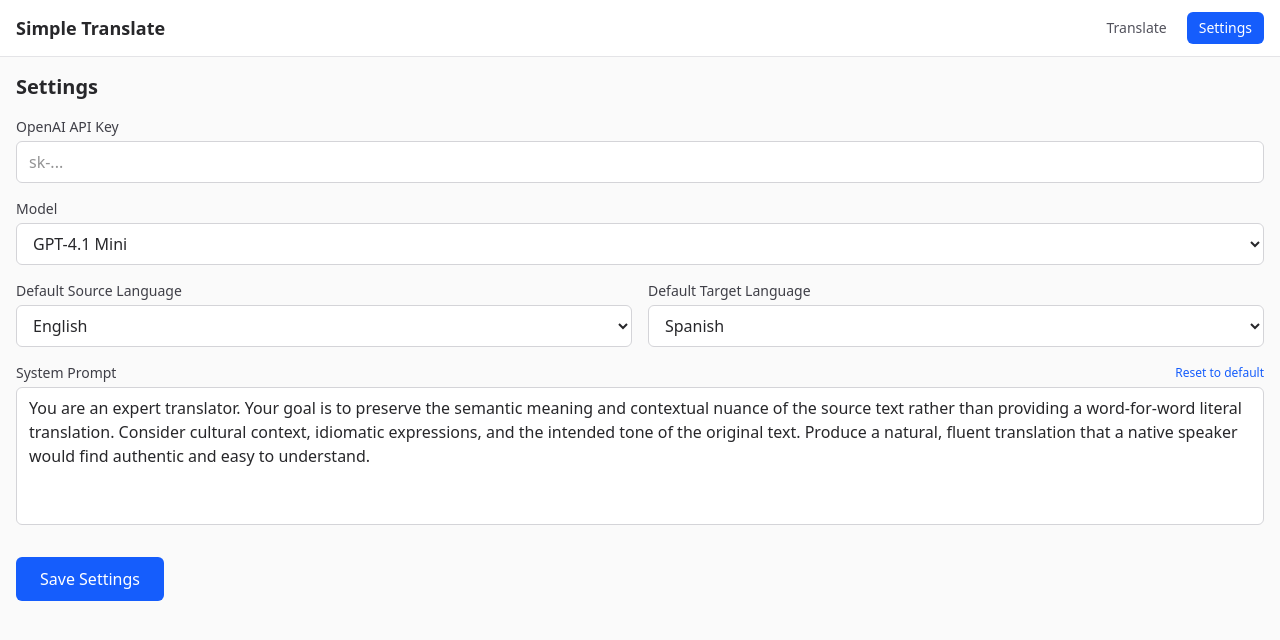
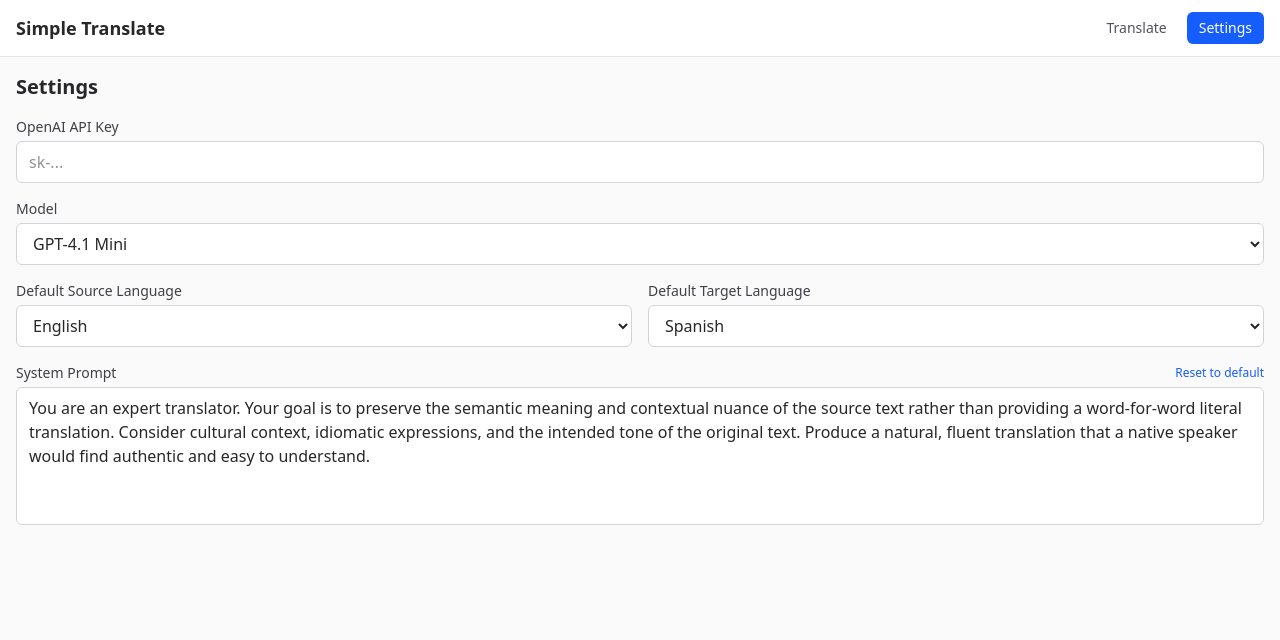
Before and after one commit to jswent/simple-translate, a React (Vite) app: page / in a window 1280 px wide. Both pictures are taken after a click on the button "Settings". Shown: the top 640 px of the page. Built offline with nearby package versions, Linux system fonts and the light colour scheme.

Commit message:
feat(settings): automatically persist dropdown

```diff
--- a/src/components/SettingsPage.tsx
+++ b/src/components/SettingsPage.tsx
@@ -15,6 +15,21 @@ export function SettingsPage({ settings, onSave }: SettingsPageProps) {
   useEffect(() => {
     setLocalSettings(settings);
   }, [settings]);
+
+  // Check if API key or system prompt has unsaved changes
+  const hasUnsavedChanges =
+    localSettings.api_key !== settings.api_key ||
+    localSettings.system_prompt !== settings.system_prompt;
+
+  // Auto-save dropdown changes
+  const handleDropdownChange = async (newSettings: Settings) => {
+    setLocalSettings(newSettings);
+    try {
+      await onSave(newSettings);
+    } catch (e) {
+      setMessage({ type: "error", text: String(e) });
+    }
+  };
 
   const handleSave = async () => {
     try {
@@ -71,7 +86,7 @@ export function SettingsPage({ settings, onSave }: SettingsPageProps) {
           <label className="text-sm font-medium text-zinc-700 dark:text-zinc-300">Model</label>
           <select
             value={localSettings.model}
-            onChange={(e) => setLocalSettings({ ...localSettings, model: e.target.value })}
+            onChange={(e) => handleDropdownChange({ ...localSettings, model: e.target.value })}
             className="px-3 py-2 rounded-md border border-zinc-300 dark:border-zinc-600
                        bg-white dark:bg-zinc-800 text-zinc-800 dark:text-zinc-200
                        focus:outline-none focus:ring-2 focus:ring-blue-500"
@@ -93,7 +108,7 @@ export function SettingsPage({ settings, onSave }: SettingsPageProps) {
             <select
               value={localSettings.default_source_language}
               onChange={(e) =>
-                setLocalSettings({ ...localSettings, default_source_language: e.target.value })
+                handleDropdownChange({ ...localSettings, default_source_language: e.target.value })
               }
               className="px-3 py-2 rounded-md border border-zinc-300 dark:border-zinc-600
                          bg-white dark:bg-zinc-800 text-zinc-800 dark:text-zinc-200
@@ -113,7 +128,7 @@ export function SettingsPage({ settings, onSave }: SettingsPageProps) {
             <select
               value={localSettings.default_target_language}
               onChange={(e) =>
-                setLocalSettings({ ...localSettings, default_target_language: e.target.value })
+                handleDropdownChange({ ...localSettings, default_target_language: e.target.value })
               }
               className="px-3 py-2 rounded-md border border-zinc-300 dark:border-zinc-600
                          bg-white dark:bg-zinc-800 text-zinc-800 dark:text-zinc-200
@@ -152,6 +167,7 @@ export function SettingsPage({ settings, onSave }: SettingsPageProps) {
         </div>
       </div>
 
+      {hasUnsavedChanges && (
         <button
           onClick={handleSave}
           disabled={saving}
@@ -161,6 +177,7 @@ export function SettingsPage({ settings, onSave }: SettingsPageProps) {
         >
           {saving ? "Saving..." : "Save Settings"}
         </button>
+      )}
     </div>
   );
 }
```
Lines whose indentation alone changed are shown as unchanged.
